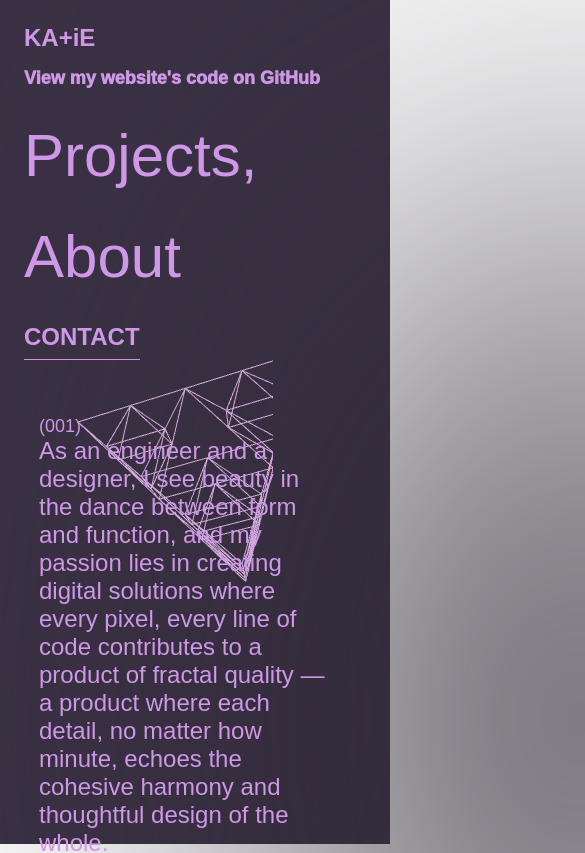
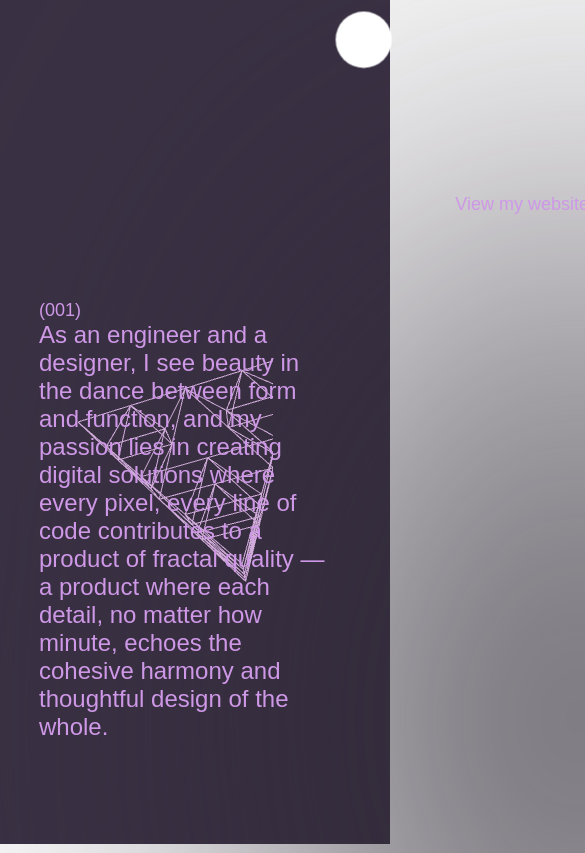
Before and after one commit to katebonner/UXPORTFOLIO, a React (Create React App) app: page /#/about in a window 390 px wide. Shown: the top 853 px of the page, 585 px wide, since content can reach past the window. Built offline with nearby package versions, Linux system fonts and the light colour scheme.

Commit message:
more mobile friendly

```diff
--- a/src/App.css
+++ b/src/App.css
@@ -17,7 +17,6 @@
 .Nav-element {
   text-decoration: none;
   color: #ce98e7;
-  padding-bottom: 8px;
   font-size: 18px;
   margin-right: 8px;
 }
@@ -31,6 +30,8 @@
 .Nav-element:hover {
   border-bottom: 1px solid #ce98e7;
   border-top: 1px solid transparent;
+  padding-top: 8px;
+  padding-bottom: 8px;
 }
 
 .Title {
@@ -52,6 +53,10 @@
   margin-right: 8px;
 }
 
+.mobile {
+  display: none;
+}
+
 @media (max-width: 768px) {
   .App-header {
     flex-direction: column;
@@ -65,16 +70,67 @@
     font-size: 24px;
     font-weight: 800;
   }
+  .web {
+    display: none;
+  }
+  .mobile {
+    display: flex;
+    justify-content: flex-end;
+  }
   .Nav-element {
-    font-size: 60px;
-    padding-top: 16px;
-    padding-bottom: 16px;
-  }
-  .Contact {
-    font-size: 24px;
-    padding-top: 16px;
-  }
-  .bold {
-    font-size: 18px;
+    text-align: right;
   }
 }
+
+nav {
+  padding: 5%;
+  background-color: "red";
+}
+
+.menu {
+  transform: translateX(120%);
+  transition: transform 0.3s ease;
+  overflow: hidden;
+}
+
+.menu.visible {
+  transform: translateX(-10%);
+}
+
+.menu-icon {
+  border: none;
+  background: none;
+  height: "10vw";
+  width: "10vw";
+  border-radius: "20vw";
+  cursor: pointer;
+  position: fixed;
+  margin-right: 5%;
+  transform: scale(150%);
+  transition: transform 0.3s ease;
+}
+
+.menu-icon.visible {
+  transform: scale(100%);
+}
+
+.hidden {
+  display: none;
+}
+
+ul {
+  list-style: none;
+  padding: 0;
+  margin: 0;
+}
+
+li {
+  padding: 10px 0;
+}
+
+a {
+  text-decoration: none;
+  color: #fff;
+  padding: 10px 20px;
+  display: block;
+}
--- a/src/App.js
+++ b/src/App.js
@@ -1,4 +1,4 @@
-import React from "react";
+import React, { useState } from "react";
 import { HashRouter as Router, Route, Link, Routes } from "react-router-dom";
 import About from "./Controllers/About";
 import Home from "./Controllers/Home";
@@ -7,7 +7,7 @@ import "./App.css";
 
 const Navigation = () => {
   return (
-    <div className="App-header">
+    <div className="App-header web">
       <Link className="Title" to="/">
         KA+iE
       </Link>
@@ -19,14 +19,13 @@ const Navigation = () => {
       >
         View my website's code on GitHub
       </a>
-      <div style={{ display: "flex", flexWrap: "wrap" }}>
-        <Link className={"Nav-element"} to="/projects">
-          Projects,
-        </Link>
-        <Link className={"Nav-element"} to="/about">
-          About
-        </Link>
-      </div>
+
+      <Link className={"Nav-element"} to="/projects">
+        Projects
+      </Link>
+      <Link className={"Nav-element"} to="/about">
+        About
+      </Link>
 
       <a className="Contact" href="mailto:katebonner277@gmail.com">
         CONTACT
@@ -35,11 +34,67 @@ const Navigation = () => {
   );
 };
 
+const MobileNavBar = () => {
+  const [isOpen, setIsOpen] = useState(false);
+
+  const toggleMenu = () => {
+    setIsOpen(!isOpen);
+  };
+
+  return (
+    <nav className="navbar mobile">
+      <button
+        className={isOpen ? "menu-icon visible" : "menu-icon"}
+        onClick={toggleMenu}
+      >
+        <div
+          className={"menu-icon"}
+          style={{
+            height: 25,
+            width: 25,
+            borderRadius: 25,
+            backgroundColor: "#fff",
+          }}
+        ></div>
+      </button>
+      <ul className={isOpen ? "menu visible" : "menu"}>
+        <Link className={"Nav-element"} to="/" onClick={toggleMenu}>
+          Home
+        </Link>
+        <Link className={"Nav-element"} to="/projects" onClick={toggleMenu}>
+          Projects
+        </Link>
+        <Link className={"Nav-element"} to="/about" onClick={toggleMenu}>
+          About
+        </Link>
+
+        <a
+          className={"Nav-element"}
+          href="mailto:katebonner277@gmail.com"
+          onClick={toggleMenu}
+        >
+          Contact
+        </a>
+        <a
+          className={"Nav-element"}
+          href="https://github.com/katebonner/UXPORTFOLIO"
+          target="_blank"
+          rel="noreferrer"
+          onClick={toggleMenu}
+        >
+          View my website's code on GitHub
+        </a>
+      </ul>
+    </nav>
+  );
+};
+
 export const App = () => {
   return (
     <Router basename="/">
       <div className="App">
         <Navigation />
+        <MobileNavBar />
         <Routes>
           <Route path="/about" element={<About />} />
           <Route path="/projects" element={<Projects />} />
```
